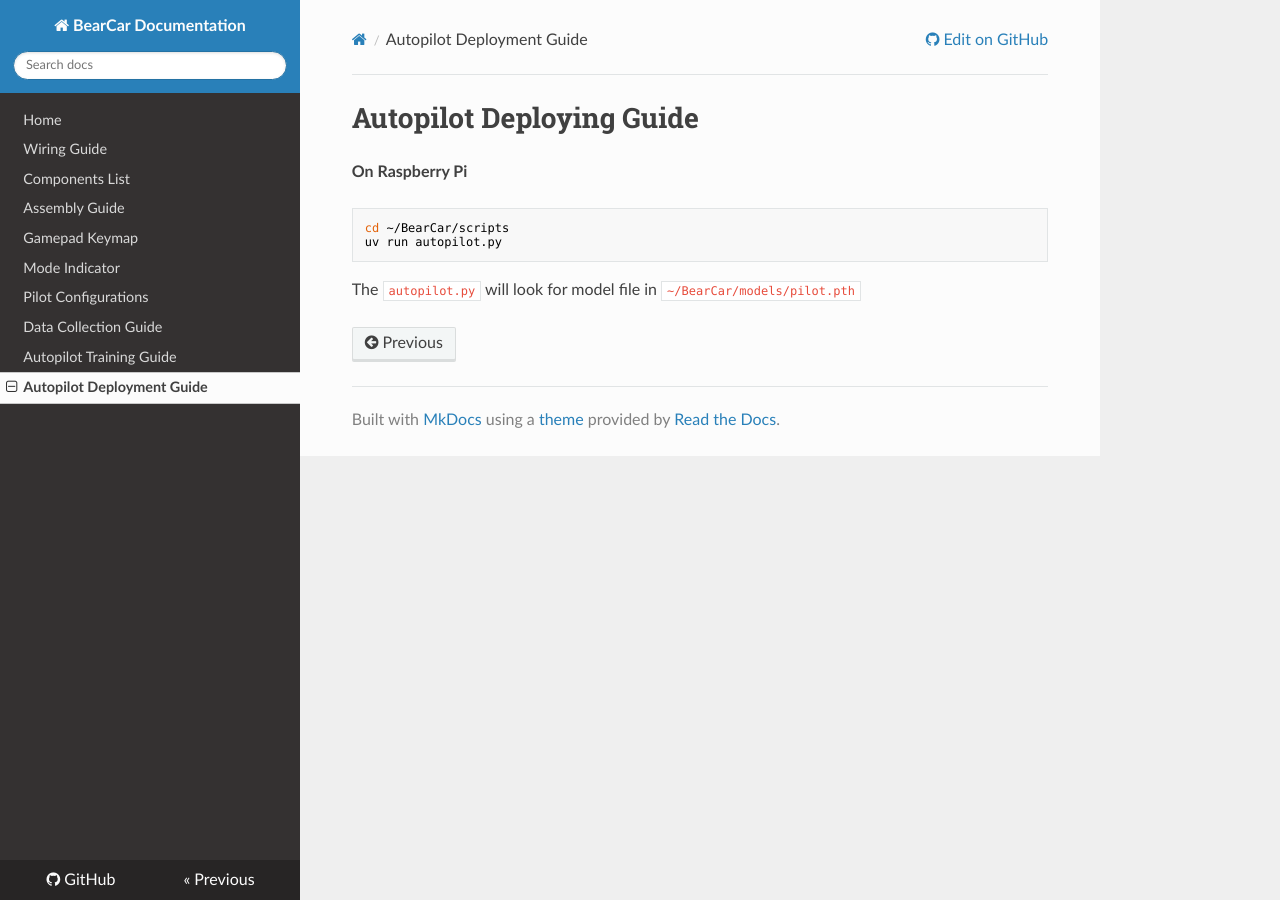
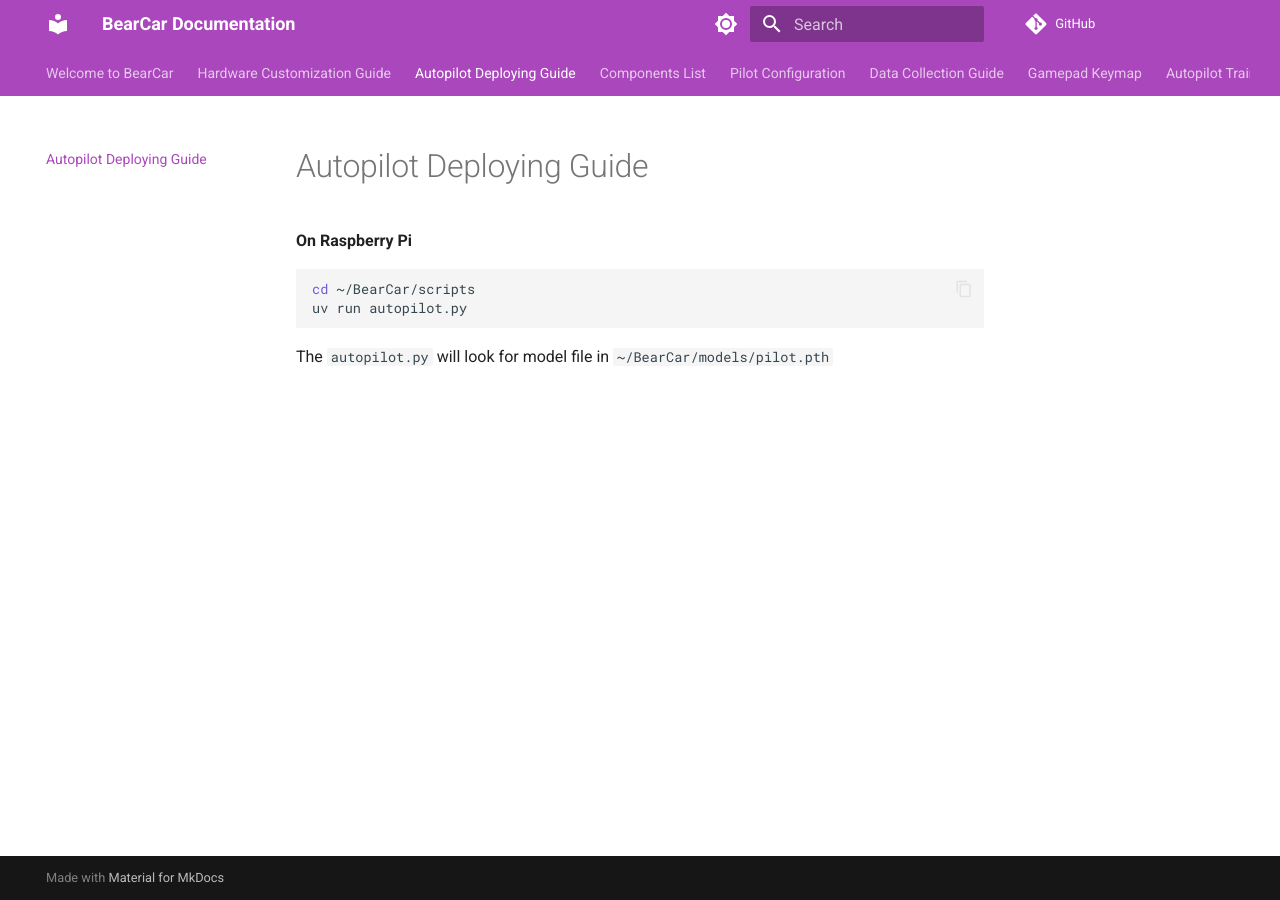
Before and after one commit to UCAEngineeringPhysics/bearcar_docs, an MkDocs documentation site: the page built from docs/autopilot.md, in a window 1280 px wide. Built offline with MkDocs 1.6.1 and Material for MkDocs 9.7.7, drawn with Linux system fonts in a browser that asks for light colours; nearby versions of some CDN libraries; comment, search, counter and statistics services are not loaded.

Commit message:
update site appearance

```diff
--- a/mkdocs.yml
+++ b/mkdocs.yml
@@ -1,20 +1,79 @@
 site_name: BearCar Documentation
-site_url: https://UCAEngineeringPhysics.github.io/BearCar/
-repo_url: https://github.com/UCAEngineeringPhysics/BearCar/
-nav:
-  - Home: index.md
-    # - Quick Start: quick_start.md
-  - Wiring Guide: wiring.md
-  - Components List: components.md
-  - Assembly Guide: assembly.md
-  - Gamepad Keymap: gamepad.md
-  - Mode Indicator: led.md
-  - Pilot Configurations: configs.md
-    # - Software Installation and Test Guide: software.md
-  - Data Collection Guide: data.md
-  - Autopilot Training Guide: learn.md
-  - Autopilot Deployment Guide: autopilot.md
-  # - API Reference: api.md
+site_url: https://UCAEngineeringPhysics.github.io/bearcar_docs/
+repo_url: https://github.com/UCAEngineeringPhysics/bearcar_docs
+edit_uri: edit/main/docs/
 
 theme:
-  name: readthedocs
+  name: material
+  features:
+    - navigation.tabs        # Top navigation bar
+    - navigation.sections    # Sidebar grouping
+    - content.code.copy      # Copy button on code blocks
+    - content.tooltips
+    - navigation.top         # "Back to top" button
+  palette:
+    # Light Mode
+    - scheme: default
+      primary: purple
+      accent: orange
+      toggle:
+        icon: material/brightness-7
+        name: Switch to dark mode
+    # Dark Mode
+    - scheme: slate
+      primary: deep purple
+      accent: deep orange
+      toggle:
+        icon: material/brightness-4
+        name: Switch to light mode
+# Extensions to make your docs powerful
+markdown_extensions:
+  - admonition                # Info/Warning boxes
+  - abbr                      # Abbreviations
+  - attr_list                 # <--- CRITICAL: Allows { width=300 } for images
+  - md_in_html
+  - pymdownx.details          # Collapsible sections
+  - pymdownx.superfences:     # Mermaid Diagrams
+      custom_fences:
+        - name: mermaid
+          class: mermaid
+          format: !!python/name:pymdownx.superfences.fence_code_format
+  - pymdownx.highlight:       # Code highlighting
+      anchor_linenums: true
+      line_spans: __span
+      pygments_lang_class: true
+  - pymdownx.inlinehilite
+  - pymdownx.snippets
+  - pymdownx.arithmatex:      # Math/LaTeX support
+      generic: true
+  - pymdownx.emoji:
+      emoji_index: !!python/name:material.extensions.emoji.twemoji
+      emoji_generator: !!python/name:material.extensions.emoji.to_svg
+
+# MathJax setup for rendering equations
+extra_javascript:
+  - javascripts/mathjax.js
+  - https://polyfill.io/v3/polyfill.min.js?features=es6
+  - https://cdn.jsdelivr.net/npm/mathjax@3/es5/tex-mml-chtml.js
+
+# Custom CSS for your Grid Cards
+extra_css:
+  - stylesheets/extra.css
+
+# nav:
+#   - Home: index.md
+#     # - Quick Start: quick_start.md
+#   - Wiring Guide: wiring.md
+#   - Components List: components.md
+#   - Assembly Guide: assembly.md
+#   - Gamepad Keymap: gamepad.md
+#   - Mode Indicator: led.md
+#   - Pilot Configurations: configs.md
+#     # - Software Installation and Test Guide: software.md
+#   - Data Collection Guide: data.md
+#   - Autopilot Training Guide: learn.md
+#   - Autopilot Deployment Guide: autopilot.md
+#   # - API Reference: api.md
+#
+# theme:
+#   name: readthedocs
```
